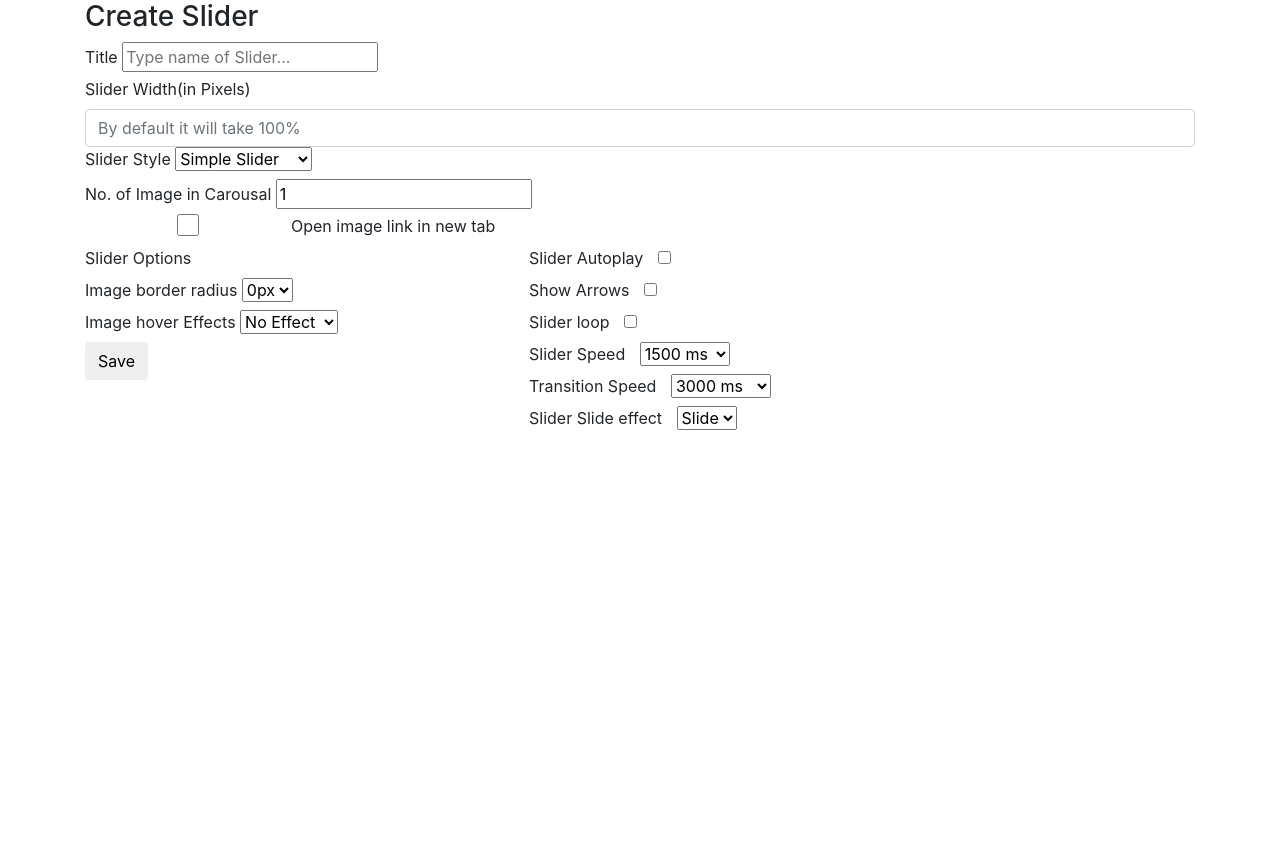
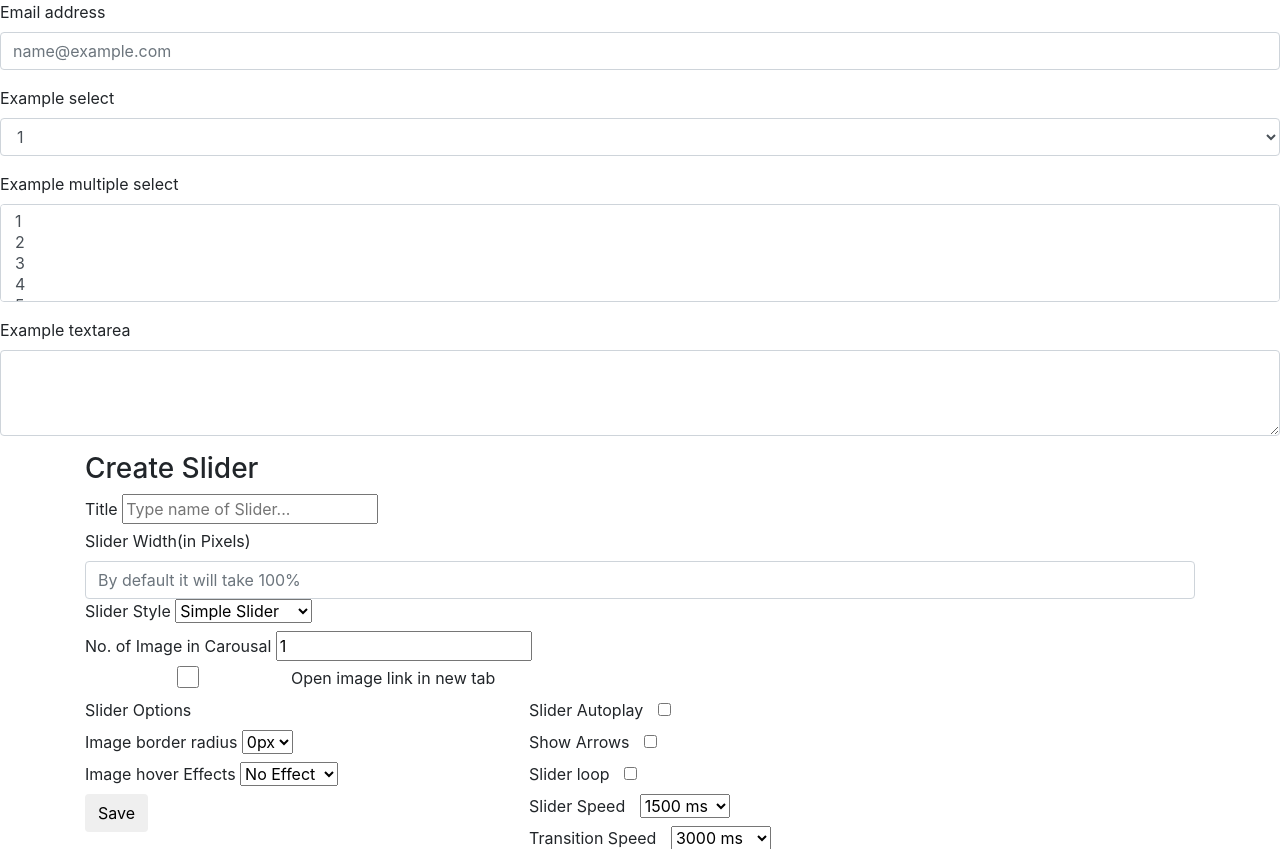
Before and after one commit to lethanhtu/shopify-app, a Symfony app: template templates/app_slider_config/template.html.twig in a window 1280 px wide. Shown: the top 849 px of the page. Before the commit the page ends 430 px from the top, so only its background shows below. Run offline with Twig, Linux system fonts and the light colour scheme; the template is opened without the code that fills it, so the values that code supplies are empty; some libraries are stand-ins or nearby versions.

Commit message:
add-file

```diff
--- a/templates/app_slider_config/template.html.twig
+++ b/templates/app_slider_config/template.html.twig
@@ -1,6 +1,37 @@
 {% extends 'base.html.twig' %}
 
 {% block body %}
+    <form>
+        <div class="form-group">
+            <label for="exampleFormControlInput1">Email address</label>
+            <input type="email" class="form-control" id="exampleFormControlInput1" placeholder="name@example.com">
+        </div>
+        <div class="form-group">
+            <label for="exampleFormControlSelect1">Example select</label>
+            <select class="form-control" id="exampleFormControlSelect1">
+                <option>1</option>
+                <option>2</option>
+                <option>3</option>
+                <option>4</option>
+                <option>5</option>
+            </select>
+        </div>
+        <div class="form-group">
+            <label for="exampleFormControlSelect2">Example multiple select</label>
+            <select multiple class="form-control" id="exampleFormControlSelect2">
+                <option>1</option>
+                <option>2</option>
+                <option>3</option>
+                <option>4</option>
+                <option>5</option>
+            </select>
+        </div>
+        <div class="form-group">
+            <label for="exampleFormControlTextarea1">Example textarea</label>
+            <textarea class="form-control" id="exampleFormControlTextarea1" rows="3"></textarea>
+        </div>
+    </form>
+
     <div class="full_width">
         <div class="wrapper">
             <div class="container form_page">
```
